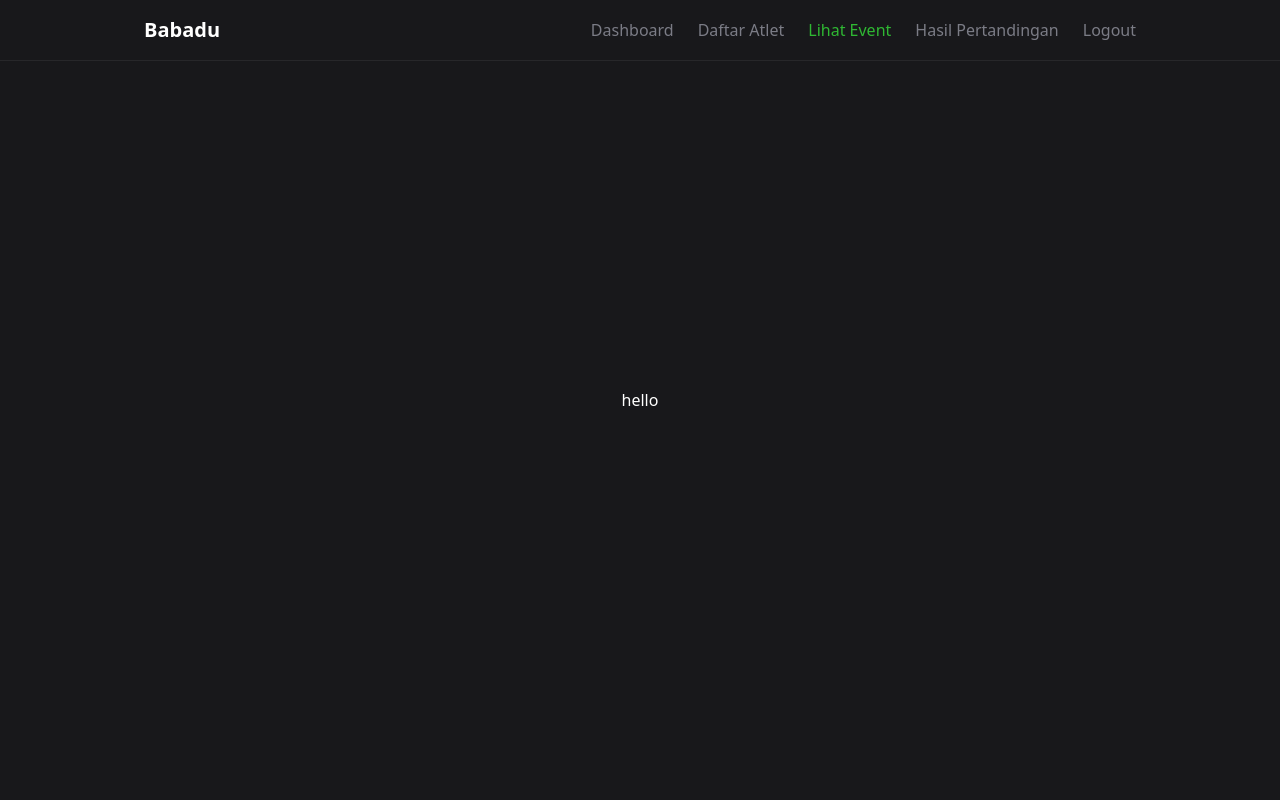
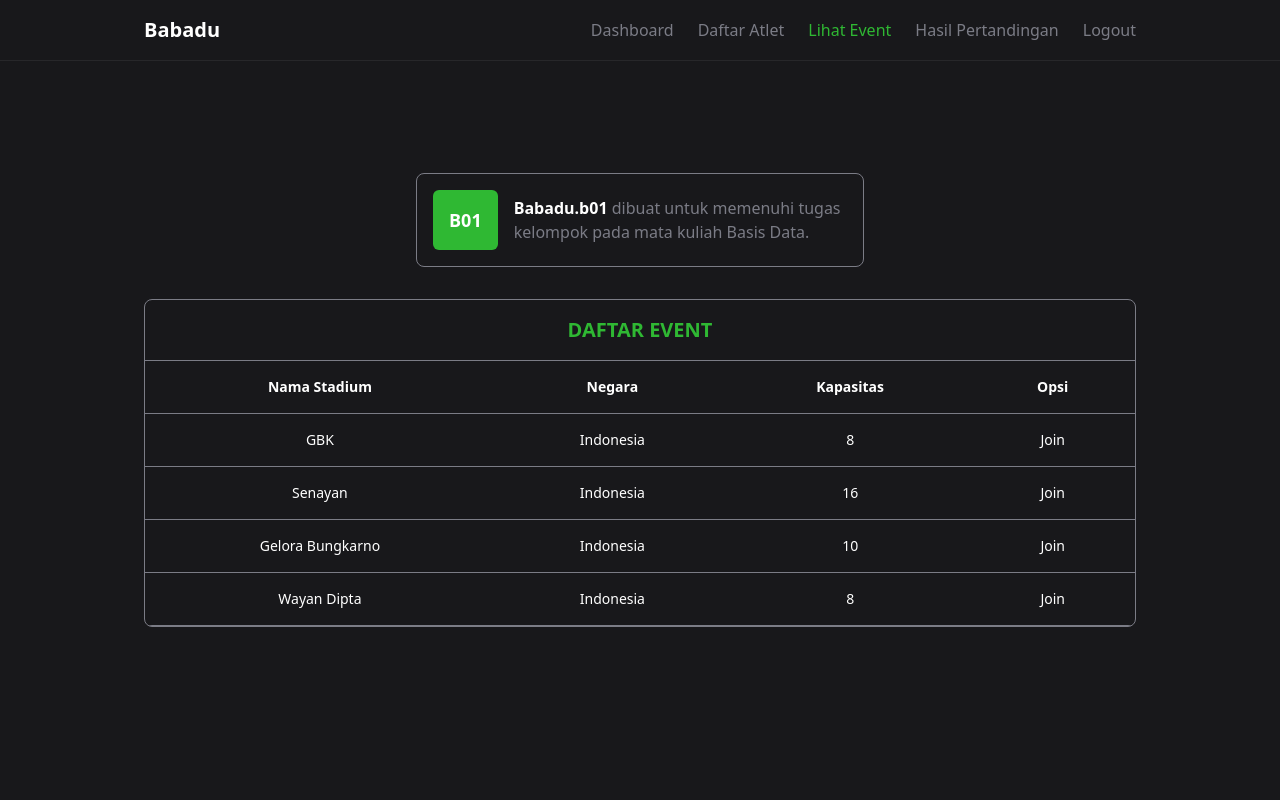
Before and after one commit to basdat-2023-b01/babadu-app, a Django app: page /event/ in a window 1280 px wide. Run offline with Django 4.2, Linux system fonts and the light colour scheme; some libraries are stand-ins or nearby versions.

Commit message:
feat: initial event view based on stadium git push

```diff
--- a/event/templates/event.html
+++ b/event/templates/event.html
@@ -2,14 +2,89 @@
 {% load static %}
 
 {% block meta %}
-<title>Babadu | B01</title>
+<title>Babadu | Daftar Event</title>
 {% endblock meta %}
 
 {% block content %}
 
 <section id="authentication" class="h-screen w-full xl:px-20 lg:px-10 sm:px-2 px-4">
-    <div class="h-full flex flex-col gap-8 items-center justify-center text-white text-center">
-        hello
+    <div class="h-full flex flex-col gap-8 items-center justify-center text-white">
+        <section id="b01" class="w-full">
+            <div class="max-w-md mx-auto p-4 border border-shark-400 rounded-lg">
+                <div class="flex flex-row items-center justify-start gap-4">
+                    <div class="font-semibold text-lg p-4 bg-primary-500 rounded-md">
+                        B01
+                    </div>
+                    <div class="text-start text-shark-400">
+                        <a href="/">
+                            <span
+                                class="text-white font-semibold hover:text-primary-500 transition cursor-pointer">Babadu.b01</span>
+                        </a>
+                        dibuat untuk memenuhi tugas kelompok pada mata kuliah Basis Data.
+                    </div>
+                </div>
+            </div>
+        </section>
+        <section class="pt-4 border border-shark-400 rounded-lg overflow-hidden flex flex-col w-full">
+            <section class="space-y-2">
+                <div class="text-xl text-center font-semibold pb-2 text-primary-500">
+                    DAFTAR EVENT
+                </div>
+                <hr class="border-shark-400">
+            </section>
+            <table class="min-w-full text-sm font-light text-center">
+                <thead class="border-b font-medium border-shark-400">
+                    <tr>
+                        <th scope="col" class="px-6 py-4">Nama Stadium</th>
+                        <th scope="col" class="px-6 py-4">Negara</th>
+                        <th scope="col" class="px-6 py-4">Kapasitas</th>
+                        <th scope="col" class="px-6 py-4">Opsi</th>
+                    </tr>
+                </thead>
+                <tbody>
+                    <tr class="border-b transition duration-300 ease-in-out hover:bg-shark-700 border-shark-400">
+                        <td class="whitespace-nowrap px-6 py-4">GBK</td>
+                        <td class="whitespace-nowrap px-6 py-4">Indonesia</td>
+                        <td class="whitespace-nowrap px-6 py-4">8</td>
+                        <td class="whitespace-nowrap px-6 py-4">
+                            <a href="" class="hover:text-primary-500 hover:underline transition">
+                                Join
+                            </a>
+                        </td>
+                    </tr>
+                    <tr class="border-b transition duration-300 ease-in-out hover:bg-shark-700 border-shark-400">
+                        <td class="whitespace-nowrap px-6 py-4">Senayan</td>
+                        <td class="whitespace-nowrap px-6 py-4">Indonesia</td>
+                        <td class="whitespace-nowrap px-6 py-4">16</td>
+                        <td class="whitespace-nowrap px-6 py-4">
+                            <a href="" class="hover:text-primary-500 hover:underline transition">
+                                Join
+                            </a>
+                        </td>
+                    </tr>
+                    <tr class="border-b transition duration-300 ease-in-out hover:bg-shark-700 border-shark-400">
+                        <td class="whitespace-nowrap px-6 py-4">Gelora Bungkarno</td>
+                        <td class="whitespace-nowrap px-6 py-4">Indonesia</td>
+                        <td class="whitespace-nowrap px-6 py-4">10</td>
+                        <td class="whitespace-nowrap px-6 py-4">
+                            <a href="" class="hover:text-primary-500 hover:underline transition">
+                                Join
+                            </a>
+                        </td>
+                    </tr>
+                    <tr class="border-b transition duration-300 ease-in-out hover:bg-shark-700 border-shark-400">
+                        <td class="whitespace-nowrap px-6 py-4">Wayan Dipta</td>
+                        <td class="whitespace-nowrap px-6 py-4">Indonesia</td>
+                        <td class="whitespace-nowrap px-6 py-4">8</td>
+                        <td class="whitespace-nowrap px-6 py-4">
+                            <a href="" class="hover:text-primary-500 hover:underline transition">
+                                Join
+                            </a>
+                        </td>
+                    </tr>
+                </tbody>
+            </table>
+        </section>
     </div>
 </section>
 
```
